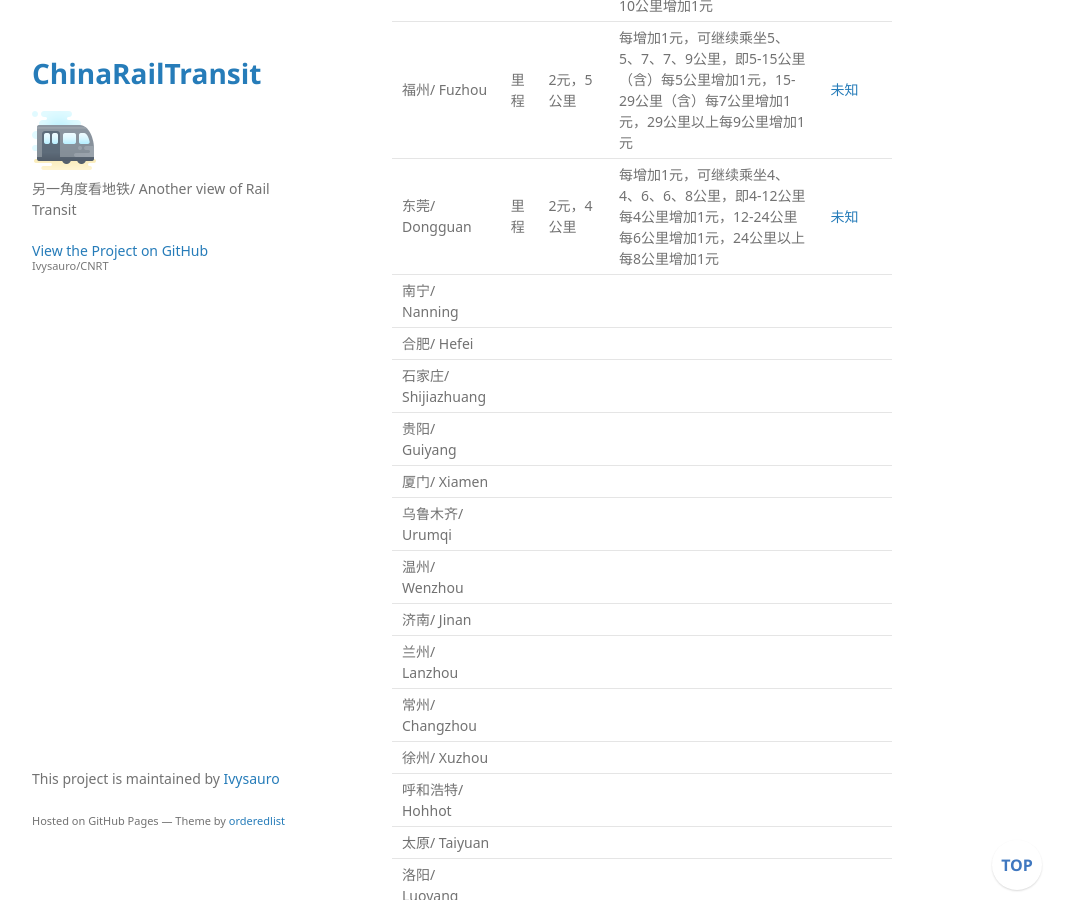
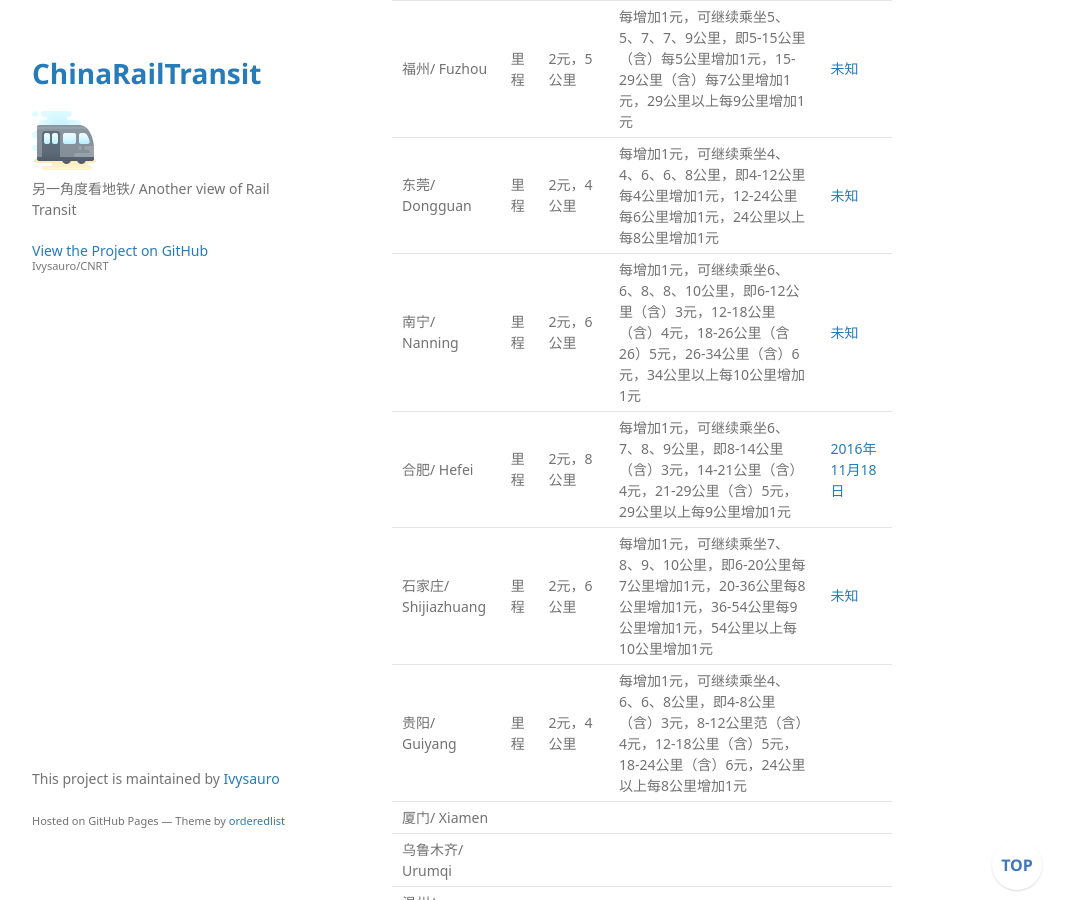
Before and after one commit to Ivysauro/CNRT, a Jekyll site: the page built from data/Ticket.md, in a window 1280 px wide and 900 px high, scrolled down 3651 px. Shown: the whole window, without its empty margins (178-1249 px from the left). Built offline with Jekyll 4.4.1, drawn with Linux system fonts in a browser that asks for light colours; some web fonts are replaced; our own code applies the rules of GitHub Pages for plain Markdown files; a script that is not in the unit is left out; some of the changed text lies outside the part shown.

Commit message:
🍊更新合肥、南宁、石家庄、贵阳数据

```diff
--- a/data/Ticket.md
+++ b/data/Ticket.md
@@ -45,10 +45,10 @@
 | 南昌/ Nanchang | 里程 | 2元，6公里 | 每增加1元，可继续乘坐6、8、8、10公里，即6-12公里每6公里增加1元，12-28公里每8公里增加1元，28公里以上每10公里增加1元 | [未知](http://www.ncmtr.com/index.php?s=/service/detail/id/525.html) |
 | 福州/ Fuzhou | 里程 | 2元，5公里 | 每增加1元，可继续乘坐5、5、7、7、9公里，即5-15公里（含）每5公里增加1元，15-29公里（含）每7公里增加1元，29公里以上每9公里增加1元 | [未知](http://www.fzmtr.com/html/fzdt/pwgz/index.html) |
 | 东莞/ Dongguan | 里程 | 2元，4公里 | 每增加1元，可继续乘坐4、4、6、6、8公里，即4-12公里每4公里增加1元，12-24公里每6公里增加1元，24公里以上每8公里增加1元 | [未知](http://www.dggdjt.com/info/802.htmx) |
-| 南宁/ Nanning | | |
-| 合肥/ Hefei | | |
-| 石家庄/ Shijiazhuang | | |
-| 贵阳/ Guiyang | | |
+| 南宁/ Nanning | 里程 | 2元，6公里 | 每增加1元，可继续乘坐6、6、8、8、10公里，即6-12公里（含）3元，12-18公里（含）4元，18-26公里（含26）5元，26-34公里（含）6元，34公里以上每10公里增加1元 | [未知](http://www.nngdjt.com/html/service3a/) |
+| 合肥/ Hefei | 里程 | 2元，8公里 | 每增加1元，可继续乘坐6、7、8、9公里，即8-14公里（含）3元，14-21公里（含）4元，21-29公里（含）5元，29公里以上每9公里增加1元 | [2016年11月18日](http://www.hfgdjt.com/price/) |
+| 石家庄/ Shijiazhuang | 里程 | 2元，6公里 | 每增加1元，可继续乘坐7、8、9、10公里，即6-20公里每7公里增加1元，20-36公里每8公里增加1元，36-54公里每9公里增加1元，54公里以上每10公里增加1元 | [未知](http://www.sjzmetro.cn/cyportal2.3/template/site00_article@gdb.jsp?article_id=8a87a88378a4e4f30178a67bca622493&parent_id=8a87a483613fbef401614505de1130dc&parentType=0&siteID=site00&f_channel_id=null&a1b2dd=7xaac) |
+| 贵阳/ Guiyang | 里程 | 2元，4公里 | 每增加1元，可继续乘坐4、6、6、8公里，即4-8公里（含）3元，8-12公里范（含）4元，12-18公里（含）5元，18-24公里（含）6元，24公里以上每8公里增加1元 |
 | 厦门/ Xiamen | | |
 | 乌鲁木齐/ Urumqi | | |
 | 温州/ Wenzhou | | |
@@ -165,10 +165,10 @@
 | 南昌/ Nanchang | 🕒3h | 出闸站最高票价 |
 | 福州/ Fuzhou | 🕑2h | 出闸站最高票价 |
 | 东莞/ Dongguan | 🕑2h | 出闸站最高票价 |
-| 南宁/ Nanning | | |
-| 合肥/ Hefei | | |
-| 石家庄/ Shijiazhuang | | |
-| 贵阳/ Guiyang | | |
+| 南宁/ Nanning | 🕒3h | 出闸站最高票价 |
+| 合肥/ Hefei | 🕒3h | 出闸站最高票价 |
+| 石家庄/ Shijiazhuang | 🕑2h | 出闸站最高票价 |
+| 贵阳/ Guiyang | 🕞3.5h | 全网最高票价 |
 | 厦门/ Xiamen | | |
 | 乌鲁木齐/ Urumqi | | |
 | 温州/ Wenzhou | | |
```
Also changed, not shown: other parts of data/Ticket.md (+1 -1 lines).
